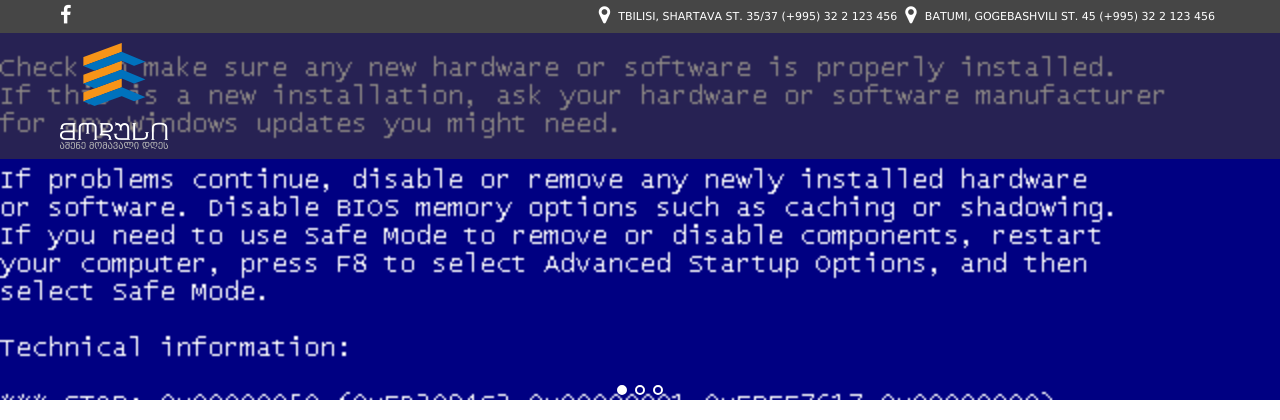
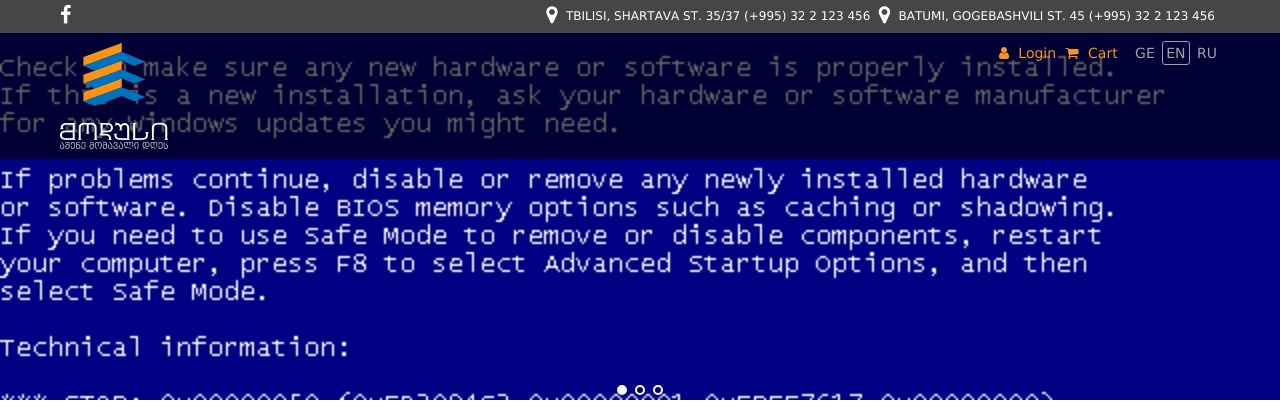
Before and after one commit to ralozkolya/modus, a CodeIgniter app: page /database/ in a window 1280 px wide. Shown: the top 420 px of the page. Run offline with CodeIgniter, Linux system fonts and the light colour scheme; some libraries are stand-ins or nearby versions.

Commit message:
Add .first-row, with language support

```diff
--- a/application/config/routes.php
+++ b/application/config/routes.php
@@ -1,7 +1,7 @@
 <?php
 defined('BASEPATH') OR exit('No direct script access allowed');
 
-$route[GE.'|'.EN] = 'site';
+$route[GE.'|'.EN.'|'.RU] = 'site';
 
 $route['default_controller'] = 'site';
 $route['404_override'] = '';
--- a/application/helpers/MY_language_helper.php
+++ b/application/helpers/MY_language_helper.php
@@ -15,8 +15,8 @@ function set_language() {
 		$cookie->expire = 0;
 	}
 
-	if($lang !== EN && $lang !== GE) {
-		if($cookie->value === EN || $cookie->value === GE) {
+	if($lang !== EN && $lang !== GE && $lang !== RU) {
+		if($cookie->value === EN || $cookie->value === GE || $cookie->value === RU) {
 			$lang = $cookie->value;
 		}
 
@@ -58,13 +58,24 @@ function lang_link($lang) {
 
 	$uri = $ci->uri->uri_string();
 
-	$link = preg_replace('/'.GE.'|'.EN.'/', $lang, $uri, 1);
+	$link = preg_replace('/'.GE.'|'.EN.'|'.RU.'/', $lang, $uri, 1);
 
 	if(!$link) $link = $lang;
 
 	return base_url().$link;
 }
 
+function get_lang() {
+	$CI =& get_instance();
+
+	return $CI->config->item('language');
+}
+
 function get_lang_code($lang) {
 	return $lang === EN ? 'en' : 'ka';
+	switch($lang) {
+		case EN: return 'en';
+		case GE: return 'ge';
+		case RU: return 'ru';
+	}
 }
--- a/application/language/en-US/general_lang.php
+++ b/application/language/en-US/general_lang.php
@@ -3,3 +3,6 @@ defined('BASEPATH') OR exit('No direct script access allowed');
 
 $lang['address_1'] = 'Tbilisi, Shartava St. 35/37 (+995) 32 2 123 456';
 $lang['address_2'] = 'Batumi, Gogebashvili St. 45 (+995) 32 2 123 456';
+
+$lang['login'] = 'Login';
+$lang['cart'] = 'Cart';
--- a/application/language/ka-GE/general_lang.php
+++ b/application/language/ka-GE/general_lang.php
@@ -3,3 +3,6 @@ defined('BASEPATH') OR exit('No direct script access allowed');
 
 $lang['address_1'] = 'თბილისი, შარტავას ქ. 35/37 (+995) 32 2 123 456';
 $lang['address_2'] = 'ბათუმი, გოგებაშვილის ქ. 45 (+995) 32 2 123 456';
+
+$lang['login'] = 'შესვლა';
+$lang['cart'] = 'კალათა';
--- a/application/language/ru-RU/general_lang.php
+++ b/application/language/ru-RU/general_lang.php
@@ -3,3 +3,6 @@ defined('BASEPATH') OR exit('No direct script access allowed');
 
 $lang['address_1'] = 'Тбилиси, Ул. Шартава 35/37 (+995) 32 2 123 456';
 $lang['address_2'] = 'Батуми, Ул. Гогебашвили 45 (+995) 32 2 123 456';
+
+$lang['login'] = 'Войти';
+$lang['cart'] = 'Корзина';
--- a/application/views/elements/header.php
+++ b/application/views/elements/header.php
@@ -10,10 +10,32 @@
 			<span class="bpg-excelsior-caps"><?php echo $address_2; ?></span>
 		</span>
 	</div><!-- header-top -->
+
 	<div class="header-main clearfix">
 		<a href="<?php echo locale_url(); ?>">
 			<img class="logo" alt="Logo" src="<?php echo static_url().'img/logo.png'; ?>">
 		</a>
+		<div class="first-row bpg-excelsior">
+			<?php if($user): ?>
+				<?php var_dump($user); ?>
+			<?php else: ?>
+				<span class="fa fa-user"></span>
+				<?php echo lang('login'); ?>
+				<span class="fa fa-shopping-cart"></span>
+				<?php echo lang('cart'); ?>
+			<?php endif; ?>
+			<span class="langs">
+				<a
+					class="unstyled <?php if(get_lang() === GE) echo 'active'; ?>"
+					href="<?php echo lang_link(GE); ?>">GE</a>
+				<a
+					class="unstyled <?php if(get_lang() === EN) echo 'active'; ?>"
+					href="<?php echo lang_link(EN); ?>">EN</a>
+				<a
+					class="unstyled <?php if(get_lang() === RU) echo 'active'; ?>"
+					href="<?php echo lang_link(RU); ?>">RU</a>
+			</span>
+		</div>
 	</div><!-- header-main -->
 
 	<div class="slider">
--- a/static/css/fonts.css
+++ b/static/css/fonts.css
@@ -8,9 +8,23 @@
 		 url('../font/bpg_excelsior_caps_gplgnu.svg#bpg_excelsior_caps_gplgnuRg') format('svg');
 }
 
+@font-face {
+	font-family: 'BPG Excelsior';
+	src: url('../font/bpg_gel_excelsior.eot');
+	src: url('../font/bpg_gel_excelsior.eot?#iefix') format('embedded-opentype'),
+		 url('../font/bpg_gel_excelsior.woff2') format('woff2'),
+		 url('../font/bpg_gel_excelsior.woff') format('woff'),
+		 url('../font/bpg_gel_excelsior.ttf') format('truetype'),
+		 url('../font/bpg_gel_excelsior.svg#bpg_excelsior_caps_gplgnuRg') format('svg');
+}
+
 
 /*	HELPER CLASSES	*/
 
 .bpg-excelsior-caps {
 	font-family: 'BPG Excelsior Caps' !important;
 }
+
+.bpg-excelsior {
+	font-family: 'BPG Excelsior' !important;
+}
--- a/static/css/general.css
+++ b/static/css/general.css
@@ -32,7 +32,7 @@ html, body {
 	color: white;
 	background: #464646;
 	text-transform: uppercase;
-	font-size: 11px;
+	font-size: 12px;
 }
 
 .header-top .fa {
@@ -51,7 +51,29 @@ html, body {
 
 .header-main {
 	padding: 10px 60px;
-	background: rgba(65, 58, 52, 0.6);
+	background: rgba(0, 0, 0, 0.6);
+}
+
+.first-row {
+	color: #f7931e;
+}
+
+.first-row .fa {
+	margin: 0 5px;
+}
+
+.langs {
+	color: #a1a1a1;
+	margin-left: 10px;
+}
+
+.langs > a {
+	padding: 3px;
+}
+
+.langs > .active {
+	border: solid 1px #a1a1a1;
+	border-radius: 3px;
 }
 
 
@@ -61,3 +83,12 @@ html, body {
 	color: inherit !important;
 	text-decoration: none !important;
 }
+
+
+/*	MEDIA QUERIES	*/
+
+@media (min-width: 768px) {
+	.first-row {
+		float: right;
+	}
+}
```
Also changed, not shown: application/language/ru-RU/index.html (added, +11 -0 lines), static/font/bpg_gel_excelsior.ttf (added), static/font/bpg_gel_excelsior.woff (added), static/font/bpg_gel_excelsior.woff2 (added), 2 other files. Lines whose indentation alone changed are shown as unchanged.
